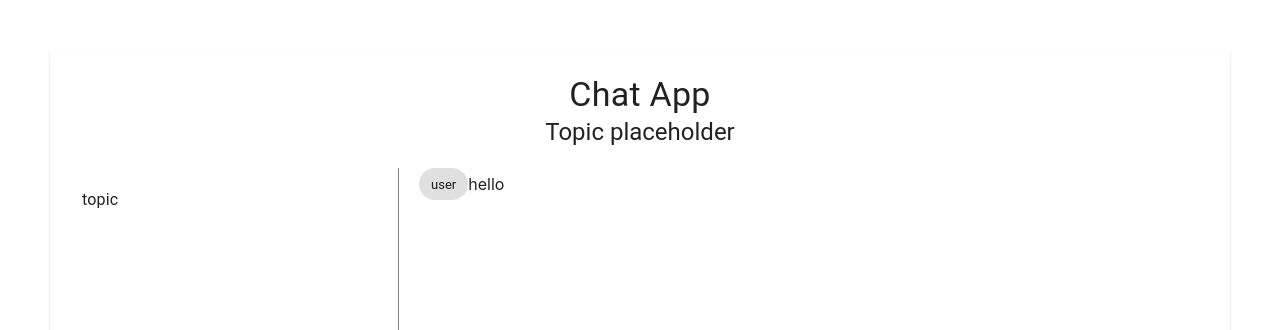
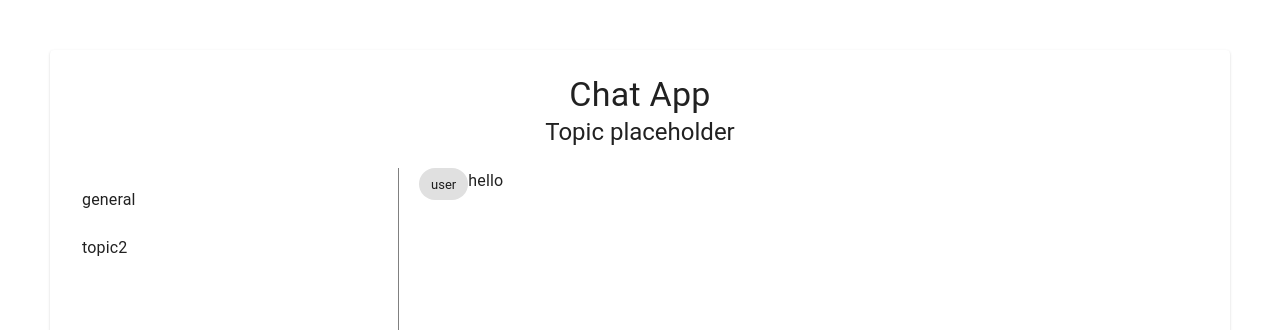
Before and after one commit to siccoo/those, a React (Create React App) app: page / in a window 1280 px wide. Shown: the top 330 px of the page. Built offline with nearby package versions, Linux system fonts and the light colour scheme.

Commit message:
stating the Object keys of allChat

```diff
--- a/src/App.js
+++ b/src/App.js
@@ -1,10 +1,13 @@
 import './App.css';
 import Dashboard from './components/dashboard/Dashboard';
+import Store from './reducer/Store';
 
 function App() {
   return (
     <div className="App">
-      <Dashboard />
+      <Store>
+        <Dashboard />
+      </Store>
     </div>
   );
 }
--- a/src/components/dashboard/Dashboard.jsx
+++ b/src/components/dashboard/Dashboard.jsx
@@ -1,4 +1,4 @@
-import React, { useState } from "react";
+import React, { useContext, useState } from "react";
 import { makeStyles } from "@material-ui/core/styles";
 import Paper from "@material-ui/core/Paper";
 import Typography from "@material-ui/core/Typography";
@@ -8,6 +8,8 @@ import ListItemText from "@material-ui/core/ListItemText";
 import Chip from "@material-ui/core/Chip";
 import Button from "@material-ui/core/Button";
 import TextField from "@material-ui/core/TextField";
+
+import { CTX } from "../../reducer/Store";
 
 const useStyles = makeStyles((theme) => ({
   root: {
@@ -38,6 +40,10 @@ const useStyles = makeStyles((theme) => ({
 
 const Dashboard = () => {
   const classes = useStyles();
+  const [allChats] = useContext(CTX);
+  console.log({ allChats });
+  const topics = Object.keys(allChats);
+
   const [textValue, changeTextValue] = useState("");
 
   return (
@@ -52,7 +58,7 @@ const Dashboard = () => {
         <div className={classes.flex}>
           <div className={classes.topicsWindow}>
             <List>
-              {["topic"].map((topic) => (
+              {topics.map((topic) => (
                 <ListItem key={topic} button>
                   <ListItemText primary={topic} />
                 </ListItem>
@@ -63,7 +69,9 @@ const Dashboard = () => {
             {[{ from: "user", msg: "hello" }].map((chat, i) => (
               <div className={classes.flex} key={i}>
                 <Chip label={chat.from} className={classes.chip} />
-                <Typography variant="p">{chat.msg}</Typography>
+                <Typography variant="body1" gutterBottom>
+                  {chat.msg}
+                </Typography>
               </div>
             ))}
           </div>
--- a/src/reducer/Store.js
+++ b/src/reducer/Store.js
@@ -1,15 +1,18 @@
 import React, { createContext, useReducer } from 'react'
 
-const CTX = createContext();
-
-
-/*
-{
-    frrom: "user",
-    msg: "hi",
-    topic: "general"
+export const CTX = createContext();
+const initState = {
+    general: [
+        {from: "bomi", msg: "hello"},
+        {from: "michael", msg: "hello"},
+        {from: "obinna", msg: "hello"}
+    ],
+    topic2: [
+        {from: "bomi", msg: "hello"},
+        {from: "bomi", msg: "hello"},
+        {from: "bomi", msg: "hello"}
+    ]
 }
-*/
 
 function reducer(state, action) {
     const {from, msg, topic} = action.payload;
@@ -33,7 +36,7 @@ function reducer(state, action) {
 const Store = (props) => {
     const reducerHook = useReducer(reducer, initState);
     return (
-        <CTX.Provider value={ }>
+        <CTX.Provider value={reducerHook}>
             {props.children}
         </CTX.Provider>
     )
```
